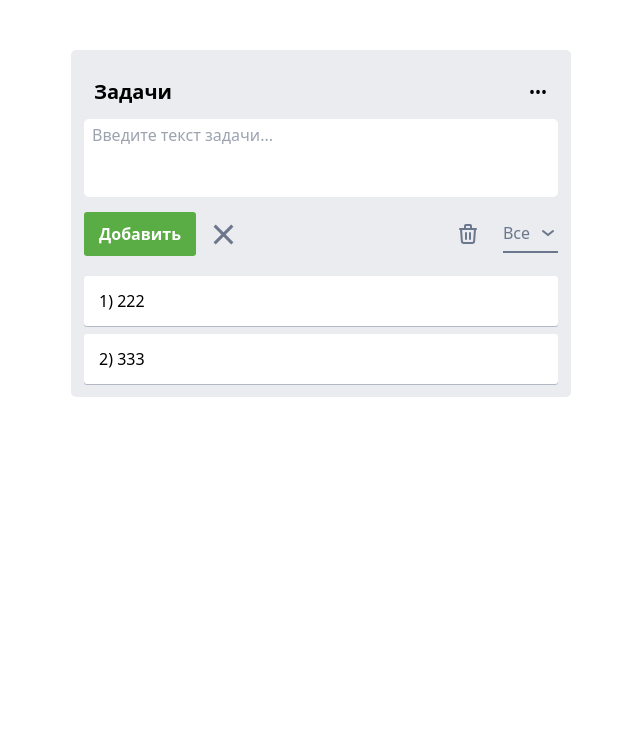
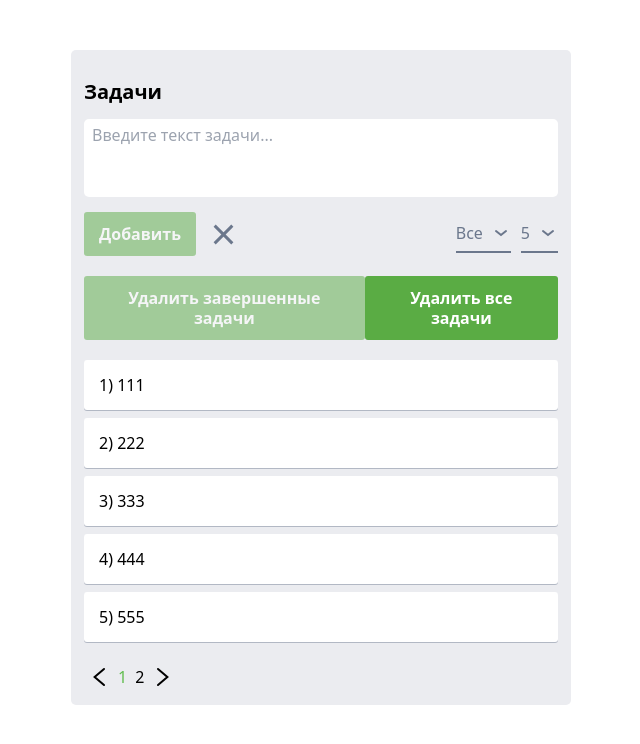
Before and after one commit to deniskeller/react-todo-app, a React (Create React App) app: page /page/1 in a window 1280 px wide. Shown: the top 744 px of the page, without its empty margins (319-959 px from the left). Built offline with nearby package versions, Linux system fonts and the light colour scheme; data requests are answered from the project's data file.

Commit message:
add setItemsPerPage

```diff
--- a/db.json
+++ b/db.json
@@ -1,13 +1,53 @@
 {
   "todos": [
     {
-      "id": "4c23",
+      "id": "b475",
+      "title": "111",
+      "completed": false
+    },
+    {
+      "id": "deb5",
       "title": "222",
       "completed": false
     },
     {
-      "id": "698c",
+      "id": "8fd8",
       "title": "333",
+      "completed": false
+    },
+    {
+      "id": "8ef7",
+      "title": "444",
+      "completed": false
+    },
+    {
+      "id": "55bd",
+      "title": "555",
+      "completed": false
+    },
+    {
+      "id": "f861",
+      "title": "666",
+      "completed": false
+    },
+    {
+      "id": "a09e",
+      "title": "777",
+      "completed": false
+    },
+    {
+      "id": "81c4",
+      "title": "1121",
+      "completed": false
+    },
+    {
+      "id": "caae",
+      "title": "12332",
+      "completed": false
+    },
+    {
+      "id": "ef95",
+      "title": "ываыав",
       "completed": false
     }
   ]
--- a/src/components/TodoItem/TodoItem.tsx
+++ b/src/components/TodoItem/TodoItem.tsx
@@ -68,14 +68,14 @@ const TodoItem: React.FC<Props> = ({
         }`}
       >
         <div
-          className='bg-black/60 rounded-[3px] clear-both text-gray-200 block w-auto float-right mb-1 py-[6px] pr-[12px] pl-[8px] no-underline transition-transform duration-85 ease-in-out hover:bg-black/80 hover:text-white hover:translate-x-[5px] cursor-pointer'
+          className='bg-black/60 rounded-[3px] clear-both text-gray-200 block w-auto float-right mb-1 py-[6px] pr-[12px] pl-[8px] no-underline transition-transform duration-85 ease-in-out hover:bg-black/80 hover:text-white hover:translate-x-[5px] cursor-pointer shadow-[1px_2px_10px_rgba(0,0,0,0.35)]'
           onClick={() => onToggle(todo)}
         >
           {todo.completed ? 'Не выполнено' : 'Выполнено'}
         </div>
 
         <div
-          className='bg-black/60 rounded-[3px] clear-both text-gray-200 block w-auto float-right mb-1 py-[6px] pr-[12px] pl-[8px] no-underline transition-transform duration-85 ease-in-out hover:bg-black/80 hover:text-white hover:translate-x-[5px] cursor-pointer'
+          className='bg-black/60 rounded-[3px] clear-both text-gray-200 block w-auto float-right mb-1 py-[6px] pr-[12px] pl-[8px] no-underline transition-transform duration-85 ease-in-out hover:bg-black/80 hover:text-white hover:translate-x-[5px] cursor-pointer shadow-[1px_2px_10px_rgba(0,0,0,0.35)]'
           onClick={() => onEdit(todo.id)}
         >
           Редактировать
@@ -85,7 +85,7 @@ const TodoItem: React.FC<Props> = ({
             onDelete(todo.id);
             setIsActive(false);
           }}
-          className='bg-black/60 rounded-[3px] clear-both text-gray-200 block w-auto float-right mb-1 py-[6px] pr-[12px] pl-[8px] no-underline transition-transform duration-85 ease-in-out hover:bg-black/80 hover:text-white hover:translate-x-[5px] cursor-pointer'
+          className='bg-black/60 rounded-[3px] clear-both text-gray-200 block w-auto float-right mb-1 py-[6px] pr-[12px] pl-[8px] no-underline transition-transform duration-85 ease-in-out hover:bg-black/80 hover:text-white hover:translate-x-[5px] cursor-pointer shadow-[1px_2px_10px_rgba(0,0,0,0.35)]'
         >
           Удалить
         </div>
--- a/src/constants/globals/types.ts
+++ b/src/constants/globals/types.ts
@@ -1,4 +1,4 @@
 export interface SelectItem {
   label: string;
-  value: string;
+  value: string | number;
 }
--- a/src/store/redux-toolkit/todos/todosSlice.ts
+++ b/src/store/redux-toolkit/todos/todosSlice.ts
@@ -146,6 +146,9 @@ const todosSlice = createSlice({
 		setCurrentPage: (state, action: PayloadAction<number>) => {
       state.currentPage = action.payload;
     },
+		setItemsPerPage: (state, action: PayloadAction<number>) => {
+      state.itemsPerPage = action.payload;
+    },
 	},
   extraReducers: (builder) => {
     builder
@@ -222,5 +225,5 @@ const todosSlice = createSlice({
   },
 });
 
-export const { setCurrentPage } = todosSlice.actions;
+export const { setCurrentPage, setItemsPerPage } = todosSlice.actions;
 export default todosSlice.reducer;
--- a/src/views/TodoList/TodoList.tsx
+++ b/src/views/TodoList/TodoList.tsx
@@ -9,6 +9,7 @@ import {
   deleteCompletedTodos,
   deleteTodo,
   setCurrentPage,
+  setItemsPerPage,
   updateTodo
 } from 'store/redux-toolkit/todos/todosSlice';
 import { Todo } from 'store/redux-toolkit/todos/types';
@@ -17,6 +18,7 @@ import { BaseSelect } from 'components/base';
 import { SelectItem } from 'constants/globals/types';
 
 type FilterStatus = 'all' | 'completed' | 'active';
+type ItemsPerPage = 5 | 10 | 20;
 
 const TodoList: React.FC = () => {
   const navigate = useNavigate();
@@ -26,6 +28,7 @@ const TodoList: React.FC = () => {
   const { todos, status, error, currentPage, itemsPerPage } = useAppSelector(
     (state) => state.todos
   );
+
   const [sortType, setSortType] = useState<FilterStatus>('all');
   const filteredTodos = todos.filter((todo) => {
     if (sortType === 'active') return !todo.completed;
@@ -117,18 +120,21 @@ const TodoList: React.FC = () => {
       navigate('/page/1');
     }
   };
+  // ---------- ОТРИСОВКА КОЛ-ВА ЗАДАЧ
+  const itemsPerPageList = [
+    { label: '5', value: 5 },
+    { label: '10', value: 10 },
+    { label: '20', value: 20 }
+  ];
+  const handleItemsPerPage = (value: SelectItem) => {
+    dispatch(setItemsPerPage(value.value as ItemsPerPage));
+  };
 
   return (
     <div className='max-w-[500px] w-full mx-auto bg-[#ebecf0] rounded-[5px] mt-[50px] p-[30px_13px_13px]'>
-      <div className='flex flex-row items-center flex-none mb-[15px] relative min-h-[20px]'>
-        <div className='text-[20px] leading-[24px] font-semibold pl-[10px]'>
-          Задачи
-        </div>
-
-        <div className='cursor-pointer absolute right-[5px] h-[30px] w-[30px] p-[6px] rounded-[3px] flex justify-center items-center hover:bg-[rgba(9,30,66,0.08)]'>
-          <span className='absolute text-[16px]'>&bull;&bull;&bull;</span>
-        </div>
-      </div>
+      <h1 className='text-[20px] leading-[24px] font-semibold mb-[15px]'>
+        Задачи
+      </h1>
 
       <form className='mb-[20px]' onSubmit={handleSubmit}>
         <div
@@ -147,7 +153,8 @@ const TodoList: React.FC = () => {
         <div className='flex flex-row items-center relative'>
           <button
             type='submit'
-            className='bg-[#5aac44] shadow-none border-none text-white cursor-pointer inline-block font-semibold leading-5 mr-[15px] px-[15px] py-[12px] text-center rounded-[3px] outline-none hover:bg-[#61bd4f] transition-all duration-[500ms] ease-in-out'
+            className='bg-[#5aac44] shadow-none border-none text-white cursor-pointer inline-block font-semibold leading-5 mr-[15px] px-[15px] py-[12px] text-center rounded-[3px] outline-none hover:bg-[#61bd4f] transition-all duration-[500ms] ease-in-out disabled:opacity-50 disabled:pointer-events-none'
+            disabled={title === ''}
           >
             Добавить
           </button>
@@ -163,64 +170,42 @@ const TodoList: React.FC = () => {
             ></span>
           </button>
 
-          {completedTodosCount > 0 && (
-            <button
-              title='Удаление завершенных задач'
-              type='button'
-              className='group w-[30px] h-[30px] flex justify-center items-center ml-auto mr-[10px] rounded-[3px] hover:bg-[rgba(9,30,66,0.08)] transition-all duration-[500ms] ease-in-out'
-              onClick={handleDeleteCompletedTodos}
-            >
-              <svg
-                viewBox='0 0 24 24'
-                fill='none'
-                xmlns='http://www.w3.org/2000/svg'
-                className='w-[24px] h-[24px]'
-              >
-                <path
-                  d='M19 7L18.1327 19.1425C18.0579 20.1891 17.187 21 16.1378 21H7.86224C6.81296 21 5.94208 20.1891 5.86732 19.1425L5 7M10 11V17M14 11V17M15 7V4C15 3.44772 14.5523 3 14 3H10C9.44772 3 9 3.44772 9 4V7M4 7H20'
-                  stroke='#6b778c'
-                  strokeWidth='2'
-                  strokeLinecap='round'
-                  strokeLinejoin='round'
-                  className='transition-all duration-[500ms] ease-in-out group-hover:stroke-black'
-                />
-              </svg>
-            </button>
-          )}
-
-          {todos.length > 0 && (
-            <button
-              title='Удаление все задач'
-              type='button'
-              className='group w-[30px] h-[30px] flex justify-center items-center ml-auto mr-[10px] rounded-[3px] hover:bg-[rgba(9,30,66,0.08)] transition-all duration-[500ms] ease-in-out'
-              onClick={handleDeleteAllTodos}
-            >
-              <svg
-                viewBox='0 0 24 24'
-                fill='none'
-                xmlns='http://www.w3.org/2000/svg'
-                className='w-[24px] h-[24px]'
-              >
-                <path
-                  d='M19 7L18.1327 19.1425C18.0579 20.1891 17.187 21 16.1378 21H7.86224C6.81296 21 5.94208 20.1891 5.86732 19.1425L5 7M10 11V17M14 11V17M15 7V4C15 3.44772 14.5523 3 14 3H10C9.44772 3 9 3.44772 9 4V7M4 7H20'
-                  stroke='#6b778c'
-                  strokeWidth='2'
-                  strokeLinecap='round'
-                  strokeLinejoin='round'
-                  className='transition-all duration-[500ms] ease-in-out group-hover:stroke-black'
-                />
-              </svg>
-            </button>
-          )}
-
           <BaseSelect
             initialValue={sortByItem}
             options={sortByList}
             onChange={handleSortBy}
             className='ml-[10px]'
           />
+
+          <BaseSelect
+            initialValue={itemsPerPageList[0]}
+            options={itemsPerPageList}
+            onChange={handleItemsPerPage}
+            className='ml-[10px]'
+          />
         </div>
       </form>
+      <div className='flex justify-between mb-5'>
+        <button
+          title='Удаление завершенных задач'
+          type='button'
+          className='bg-[#5aac44] shadow-none border-none text-white cursor-pointer inline-block font-semibold leading-5 px-[15px] py-[12px] text-center rounded-[3px] outline-none hover:bg-[#61bd4f] transition-all duration-[500ms] ease-in-out disabled:opacity-50 disabled:pointer-events-none'
+          onClick={handleDeleteCompletedTodos}
+          disabled={completedTodosCount === 0}
+        >
+          Удалить завершенные задачи
+        </button>
+
+        <button
+          title='Удаление все задач'
+          type='button'
+          className='bg-[#5aac44] shadow-none border-none text-white cursor-pointer inline-block font-semibold leading-5 px-[15px] py-[12px] text-center rounded-[3px] outline-none hover:bg-[#61bd4f] transition-all duration-[500ms] ease-in-out disabled:opacity-50 disabled:pointer-events-none'
+          onClick={handleDeleteAllTodos}
+          disabled={todos.length === 0}
+        >
+          Удалить все задачи
+        </button>
+      </div>
 
       {status === 'loading' && <Loader />}
       {status === 'failed' && <div>{error}</div>}
```
